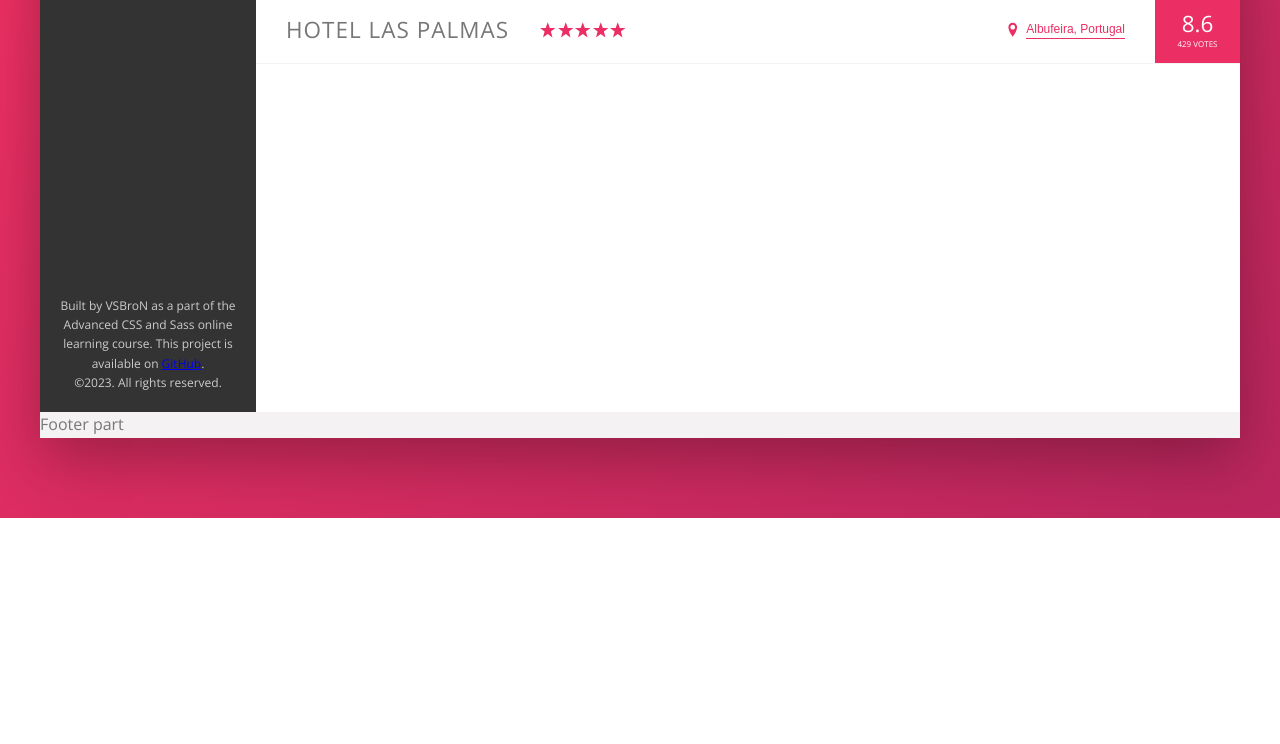
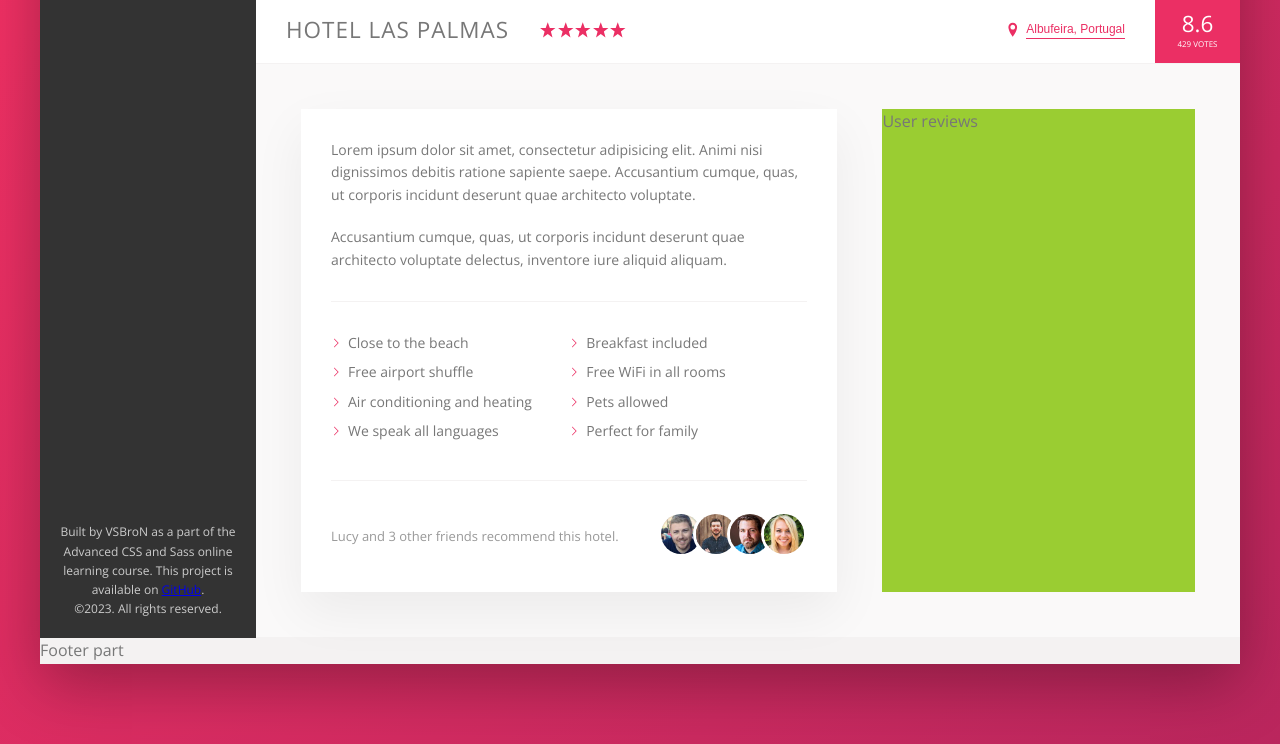
Before and after one commit to vsbron/course-trillo-2023, a website built with Parcel: page index.html in a window 1280 px wide. Shown: the part 538-1282 px from the top of the page. Before the commit the page ends 1056 px from the top, so only its background shows below. Built offline with nearby package versions, Linux system fonts and the light colour scheme.

Commit message:
Added Description section

```diff
--- a/index.html
+++ b/index.html
@@ -98,8 +98,37 @@
               <div class="overview__rating-average">8.6</div>
               <div class="overview__rating-count">429 votes</div>
             </div>
+
+
           </div>
-
+          <div class="detail">
+            <div class="description">
+              <p class="paragraph">Lorem ipsum dolor sit amet, consectetur adipisicing elit. Animi nisi dignissimos debitis ratione sapiente saepe. Accusantium cumque, quas, ut corporis incidunt deserunt quae architecto voluptate.</p>
+              <p class="paragraph">Accusantium cumque, quas, ut corporis incidunt deserunt quae architecto voluptate delectus, inventore iure aliquid aliquam.</p>
+              <ul class="list list__2-cols">
+                <li class="list__item">Close to the beach</li>
+                <li class="list__item">Breakfast included</li>
+                <li class="list__item">Free airport shuffle</li>
+                <li class="list__item">Free WiFi in all rooms</li>
+                <li class="list__item">Air conditioning and heating</li>
+                <li class="list__item">Pets allowed</li>
+                <li class="list__item">We speak all languages</li>
+                <li class="list__item">Perfect for family</li>
+              </ul>
+              <div class="recommend">
+                <p class="recommend__count">Lucy and 3 other friends recommend this hotel.</p>
+                <div class="recommend__friends">
+                  <img src="src/img/user-3.jpg" class="recommend__photo" alt="Friend 1" />
+                  <img src="src/img/user-4.jpg" class="recommend__photo" alt="Friend 2" />
+                  <img src="src/img/user-5.jpg" class="recommend__photo" alt="Friend 3" />
+                  <img src="src/img/user-6.jpg" class="recommend__photo" alt="Friend 4" />
+                </div>
+              </div>
+            </div>
+            <div class="user-reviews">
+              User reviews
+            </div>
+          </div>
         </main>
 
       </div>
--- a/src/sass/abstract/_variables.scss
+++ b/src/sass/abstract/_variables.scss
@@ -18,3 +18,5 @@ $default-font-size: 16px;
 
 $container-width: 120rem;
 $shadow-dark: 0 2rem 6rem rgba($color-black,.3);
+$shadow-light : 0 2rem 5rem rgba($color-black,.06);
+$border-default: $color-gray-light-2 1px solid;
--- /dev/null
+++ b/src/sass/base/_typography.scss
@@ -0,0 +1,44 @@
+.paragraph {
+
+  &:not(:last-of-type){
+    margin-bottom: 2rem;
+  }
+}
+
+.list {
+  list-style: none;
+  margin: 3rem 0;
+  padding: 3rem 0;
+  border: $border-default;
+  border-left: none;
+  border-right: none;
+
+  &__2-cols {
+    display: flex;
+    flex-wrap: wrap;
+  }
+
+  &__item {
+    flex: 0 0 50%;
+    margin-bottom: .7rem;
+
+    &::before {
+      content: "";
+      display: inline-block;
+      height: 1rem;
+      width: 1rem;
+      margin-right: .7rem;
+
+      // Older browsers
+      // background-image: url(../img/chevron-thin-right.svg);
+      // background-size: cover;
+
+      // Newer browsers - masks
+      background-color: $color-primary;
+      -webkit-mask-image: url(../img/chevron-thin-right.svg);
+      mask-image: url(../img/chevron-thin-right.svg);
+      -webkit-mask-size: cover;
+      mask-size: cover;
+    }
+  }
+}
--- /dev/null
+++ b/src/sass/components/_description.scss
@@ -0,0 +1,7 @@
+.description {
+  font-size: 1.4rem;
+  background-color: $color-white;
+  flex: 0 0 60%;
+  box-shadow: $shadow-light;
+  padding: 3rem
+}
--- a/src/sass/components/_overview.scss
+++ b/src/sass/components/_overview.scss
@@ -1,7 +1,7 @@
 .overview {
   display: flex;
   align-items: center;
-  border-bottom: $color-gray-light-2 1px solid;
+  border-bottom: $border-default;
 
   &__heading {
     font-size: 2.25rem;
--- /dev/null
+++ b/src/sass/components/_recommend.scss
@@ -0,0 +1,26 @@
+.recommend {
+  font-size: 1.3rem;
+  color: $color-gray-dark-3;
+  display: flex;
+  align-items: center;
+
+  &__count {
+    margin-right: auto;
+  }
+
+  &__friends {
+
+  }
+
+  &__photo {
+    box-sizing: content-box;
+    height: 4rem;
+    width: 4rem;
+    border-radius: 50%;
+    border: $color-white 3px solid;;
+
+    &:not(:last-child) {
+      margin-right: -1.5rem;
+    }
+  }
+}
--- /dev/null
+++ b/src/sass/components/_user-reviews.scss
@@ -0,0 +1,4 @@
+.user-reviews {
+  background-color: yellowgreen;
+  flex: 1;
+}
--- a/src/sass/layout/_content.scss
+++ b/src/sass/layout/_content.scss
@@ -13,6 +13,4 @@
 .hotel-view {
   background-color: $color-white;
   flex: 1;
-
-  height: 80rem;
 }
--- /dev/null
+++ b/src/sass/layout/_detail.scss
@@ -0,0 +1,7 @@
+.detail {
+  display: flex;
+  gap: 4.5rem;
+  padding: 4.5rem;
+  background: $color-gray-light-1;
+  border-bottom: $border-default;
+}
--- a/src/sass/layout/_header.scss
+++ b/src/sass/layout/_header.scss
@@ -1,7 +1,7 @@
 .header {
   height: 7rem;
   background-color: $color-white;
-  border-bottom: $color-gray-light-2 1px solid;
+  border-bottom: $border-default;
   display: flex;
   justify-content: space-between;
   align-items: center;
--- a/src/sass/main.scss
+++ b/src/sass/main.scss
@@ -2,15 +2,20 @@
 @import "abstract/variables";
 
 @import "base/base";
+@import "base/typography";
 
 @import "components/button";
+@import "components/description";
 @import "components/gallery";
 @import "components/overview";
+@import "components/recommend";
 @import "components/search";
 @import "components/user-nav";
+@import "components/user-reviews";
 
 @import "layout/container";
 @import "layout/content";
+@import "layout/detail";
 @import "layout/footer";
 @import "layout/header";
 @import "layout/side-nav";
```
Also changed, not shown: src/css/style.css.
